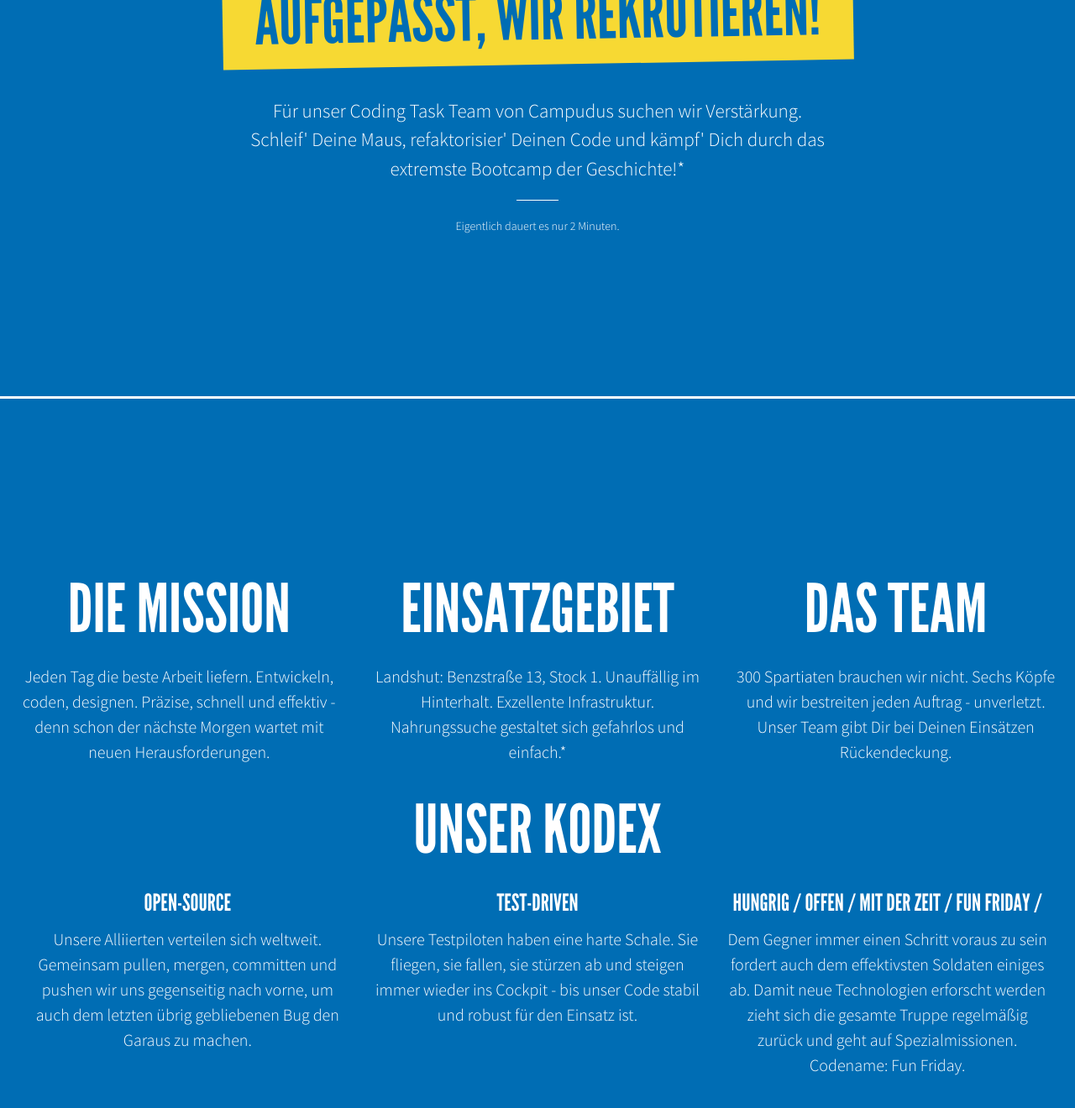
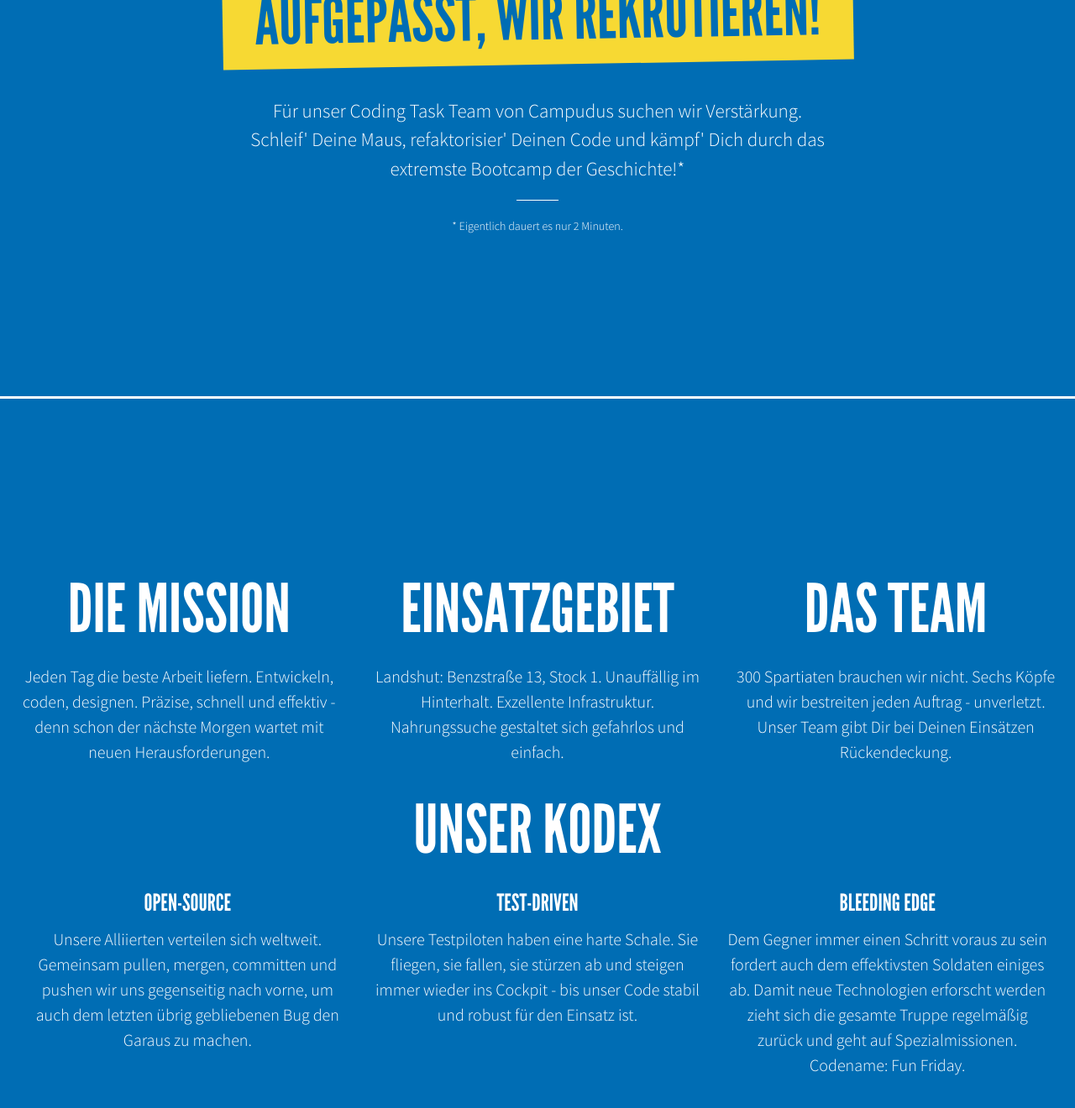
Before and after one commit to campudus/campudus.github.io, a Jekyll site: the page built from de/jobs/index.html, in a window 1280 px wide and 1400 px high, scrolled down 272 px. Shown: the top 1320 px of the window at 84% size. Built offline with Jekyll 4.4.1, drawn with Linux system fonts in a browser that asks for light colours; part of the change alters nothing that is shown; some of the changed text lies outside the part shown.

```diff
--- a/de/jobs/index.html
+++ b/de/jobs/index.html
@@ -30,7 +30,7 @@ order: d
       <p class="intro">Für unser Coding Task Team von Campudus suchen wir Verstärkung. Schleif' Deine Maus,
         refaktorisier' Deinen Code und kämpf' Dich durch das extremste Bootcamp der Geschichte!*</p>
 
-      <p class="small">Eigentlich dauert es nur 2 Minuten.</p>
+      <p class="small">* Eigentlich dauert es nur 2 Minuten.</p>
     </div>
   </div>
   <div class="content row" data-equalizer>
@@ -46,7 +46,7 @@ order: d
       <h2>Einsatzgebiet</h2>
 
       <p>Landshut: Benzstraße 13, Stock 1. Unauffällig im Hinterhalt. Exzellente Infrastruktur. Nahrungssuche gestaltet
-        sich gefahrlos und einfach.*</p>
+        sich gefahrlos und einfach.</p>
 
     </div>
     <div class="large-4 medium-12 small-12 columns" data-equalizer-watch>
@@ -69,7 +69,7 @@ order: d
         <p>Unsere Testpiloten haben eine harte Schale. Sie fliegen, sie fallen, sie stürzen ab und steigen immer wieder
           ins Cockpit - bis unser Code stabil und robust für den Einsatz ist.</p></div>
       <div class="large-4 medium-12 small-12 columns">
-        <h3>Hungrig / Offen / Mit der Zeit / Fun Friday /</h3>
+        <h3>Bleeding edge</h3>
 
         <p>Dem Gegner immer einen Schritt voraus zu sein fordert auch dem effektivsten Soldaten einiges ab. Damit neue
           Technologien erforscht werden zieht sich die gesamte Truppe regelmäßig zurück und geht auf Spezialmissionen.
@@ -81,7 +81,7 @@ order: d
     <div class="large-12 columns">
       <h2>Wähle Deine Klasse!</h2>
     </div>
-    <div class="large-4 columns">
+    <div class="large-4 columns kind" id="frontend-ninja">
       <h3>Frenzy Frontend Ninja</h3>
 
       <p>Mit einem scharfsinnigen Gespür für Ästhetik ist dein Einsatzgebiet die vorderste Front. Mit Konzept und Design
@@ -89,7 +89,7 @@ order: d
         Chrome, Firefox und Opera wirst du siegen und die Welt wieder ins Gleichgewicht bringen.</p>
 
     </div>
-    <div class="large-4 columns">
+    <div class="large-4 columns kind" id="full-stack-jack">
       <h3>Full Stack Jack</h3>
 
       <p>Egal, ob an der Front oder tief im Code gefangen - Du findest Dich überall zurecht. Wenn es nötig ist, fährst
@@ -97,7 +97,7 @@ order: d
         Dich verlassen.</p>
 
     </div>
-    <div class="large-4 columns">
+    <div class="large-4 columns kind" id="backend-bear">
       <h3>Blazing Backend Bear</h3>
 
       <p>Mit Tastatur und Terminal zerhackst Du Bugs als gäbe es kein Morgen. Die Maus benutzt Du nur im Notfall und
@@ -145,8 +145,7 @@ order: d
     <div class="large-12 columns">
       <h2>Aufnahmeprotokoll</h2>
 
-      <p>Bitte fülle die untenstehenden Daten aus. Das Management wird sich anschließend mit Dir in Verbindung
-        setzen.</p>
+      <p>Bitte fülle die untenstehenden Daten aus. Wir werden uns anschließend mit Dir in Verbindung setzen.</p>
 
     </div>
 
@@ -154,7 +153,7 @@ order: d
       <label for="name">Name</label>
       <input type="text" name="name" id="name" required="required"/>
       <br />
-      <label for="email">Email</label>
+      <label for="email">E-Mail</label>
       <input type="email" name="email" id="email" required="required"/>
       <br />
       <label for="url">Portfolio URL</label>
--- a/de/jobs/js/app.js
+++ b/de/jobs/js/app.js
@@ -3,7 +3,7 @@
 $(document).foundation({
   equalizer : {
     // Specify if Equalizer should make elements equal height once they become stacked.
-    equalize_on_stack: true
+    equalize_on_stack : true
   }
 
 });
@@ -11,7 +11,22 @@ $(document).foundation({
 $(document).ready(function () {
   var request;
 
-  $('#recruitment').submit(function(event) {
+  var $kinds = $('.kind');
+  $kinds.click(function (event) {
+    event.preventDefault();
+    event.stopPropagation();
+    $kinds.removeClass('checked');
+    $(this).addClass('checked');
+  });
+
+  var $techItems = $('.tech-item');
+  $techItems.click(function (event) {
+    event.preventDefault();
+    event.stopPropagation();
+    $(this).toggleClass('checked');
+  });
+
+  $('#recruitment').submit(function (event) {
     event.preventDefault();
 
     // abort any pending request
@@ -21,13 +36,19 @@ $(document).ready(function () {
     var $form = $(this);
     var serializedData = $form.serializeArray();
 
-    var skills = $(".tech-item.checked");
+    var selectedKind = '';
+    $kinds.filter('.checked').each(function () {
+      selectedKind = $(this).attr('id');
+    });
+
+    var skills = $techItems.filter('.checked');
     var skillArray = [];
     skills.each(function () {
       skillArray.push($(this).attr("id"));
     });
 
-    serializedData.push({name : "skills", value : skillArray.join(",")});
+    serializedData.push({name : 'kind', value : selectedKind});
+    serializedData.push({name : 'skills', value : skillArray.join(',')});
 
     request = $.ajax({
       "url" : "https://script.google.com/macros/s/AKfycbwy_70uxGw1hsNbgXN0K9Lnjt2vFriM14qfdQmE0dIyNq6Vbjo/exec",
@@ -37,7 +58,7 @@ $(document).ready(function () {
     });
 
     request.done(function (response, textStatus, jqXHR) {
-      if (response.result == "success") {
+      if (response.result == 'success') {
       } else {
       }
     });
@@ -46,7 +67,7 @@ $(document).ready(function () {
     request.fail(function (jqXHR, textStatus, errorThrown) {
       // log the error to the console
       console.error(
-        "The following error occured: " +
+        'The following error occured: ' +
         textStatus, errorThrown
       );
     });
```
